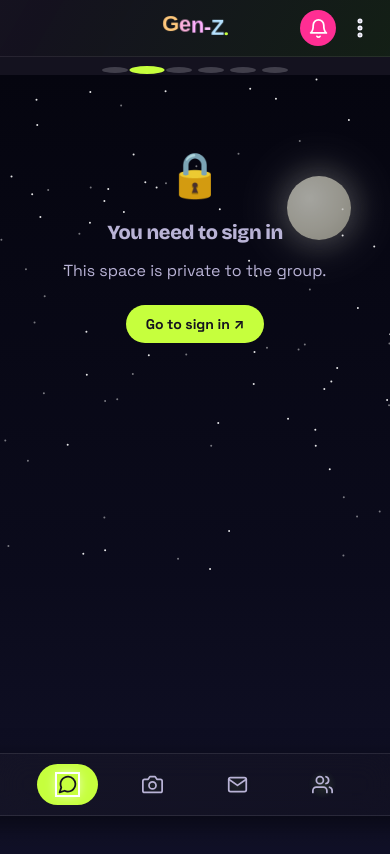
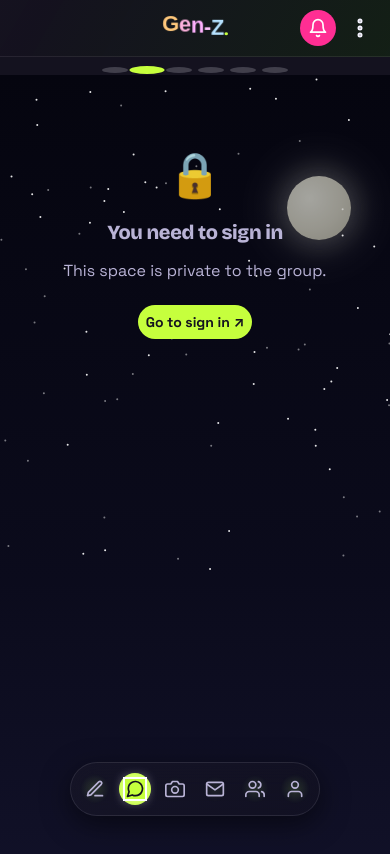
Before and after one commit to 98812/orbit, a Next.js app: page /chat in a window 390 px wide. Shown: the top 854 px of the page. Built offline with nearby package versions, Linux system fonts and the light colour scheme; no server answers; a web font is replaced by a local one.

Commit message:
shrink mobile bottom nav bar to fit real phone screens

```diff
--- a/app/globals.css
+++ b/app/globals.css
@@ -276,7 +276,7 @@ a {
   display: inline-flex;
   align-items: center;
   gap: 7px;
-  padding: 10px 20px;
+  padding: 8px 8px;
   border-radius: 999px;
   border: none;
   font-family: inherit;
@@ -3179,14 +3179,14 @@ backdrop-filter: none;
 
 @media (max-width: 720px) {
 .nav-links {
-gap: 24px;
+gap: 8px;
 }
 .nav-icon {
-width: 21px;
-height: 21px;
+width: 20px;
+height: 20px;
 }
 .nav-link {
-padding: 10px 20px;
+padding: 6px 6px;
 }
 }
 
```
Also changed, not shown: 1 other file (tests, documents, lock files or other folders).
